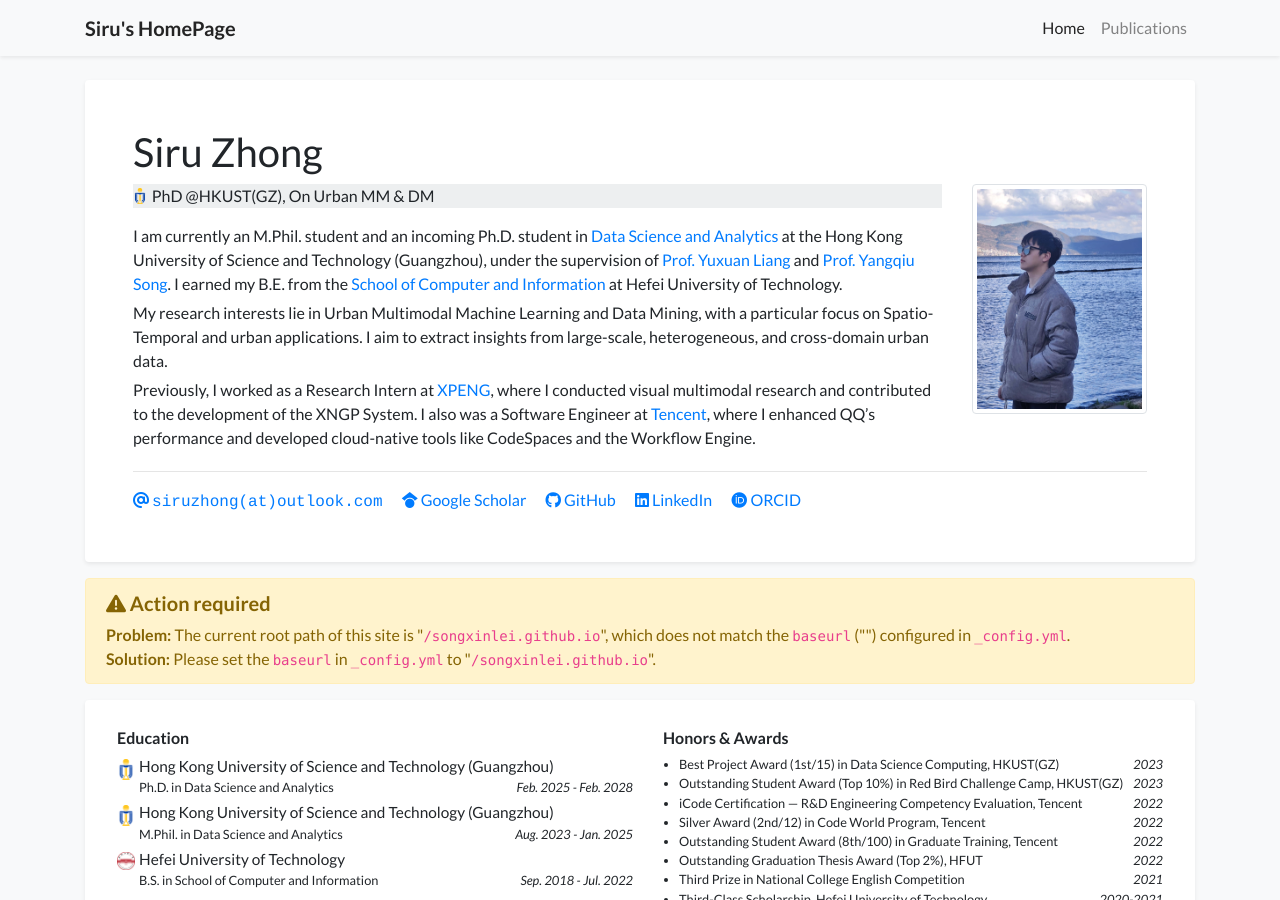
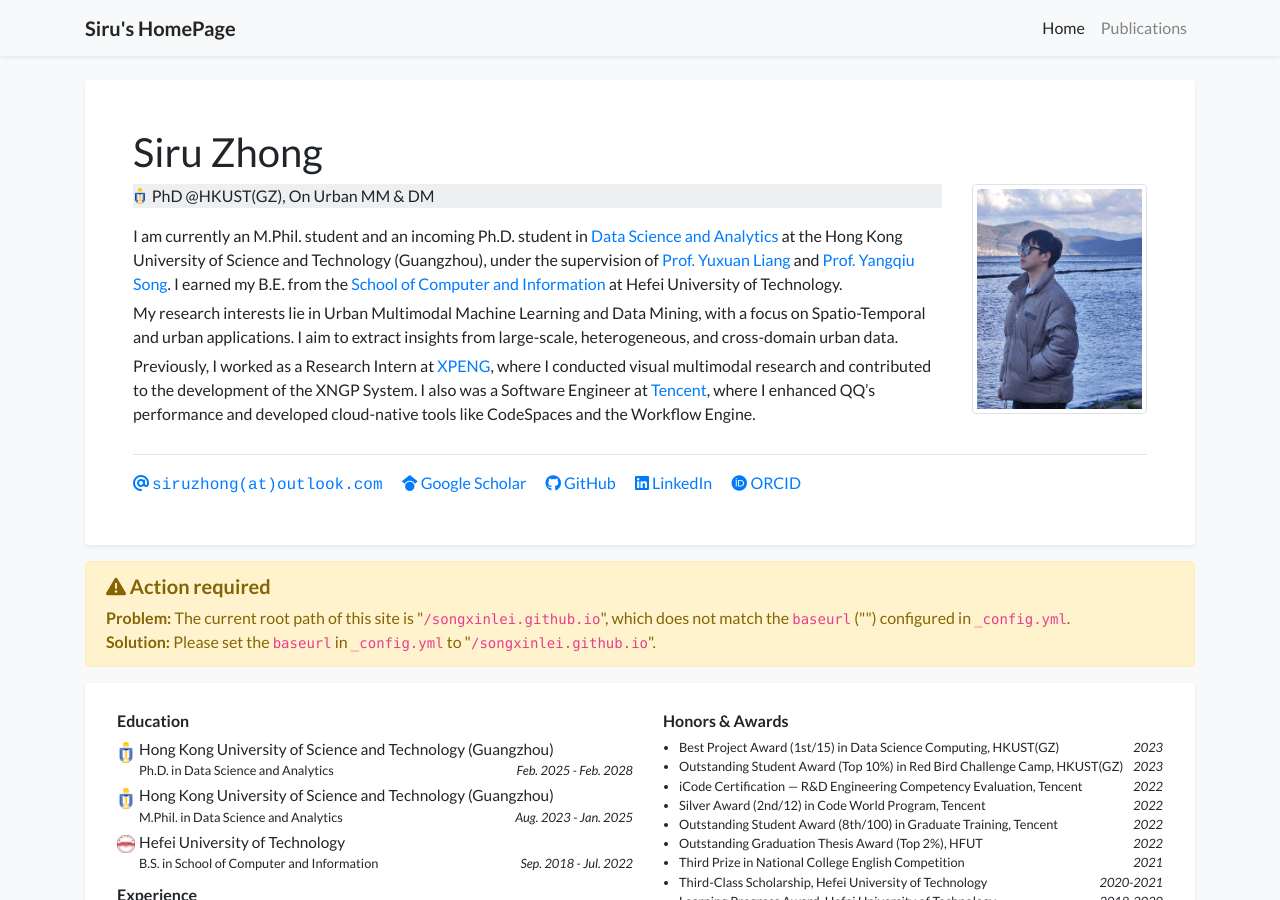
Before and after one commit to thunderlrr/songxinlei.github.io, a Jekyll site: the page built from index.html, in a window 1280 px wide and 900 px high. Built offline with Jekyll 4.4.1, drawn with Linux system fonts in a browser that asks for light colours; a style sheet for code colours, icons or effects is not loaded.

Commit message:
update profile

```diff
--- a/_data/profile.yml
+++ b/_data/profile.yml
@@ -22,7 +22,7 @@
 
 short_bio: >-
   <p style="margin-bottom:5px"> I am currently an M.Phil. student and an incoming Ph.D. student in <a href="http://dsa.hkust-gz.edu.cn/">Data Science and Analytics</a> at the Hong Kong University of Science and Technology (Guangzhou), under the supervision of <a href="https://yuxuanliang.com/">Prof. Yuxuan Liang</a> and <a href="https://www.cse.ust.hk/~yqsong/">Prof. Yangqiu Song</a>. I earned my B.E. from the <a href="https://ci.hfut.edu.cn/">School of Computer and Information</a> at Hefei University of Technology. </p>
-  <p style="margin-bottom:5px"> My research interests lie in Urban Multimodal Machine Learning and Data Mining, with a particular focus on Spatio-Temporal and urban applications. I aim to extract insights from large-scale, heterogeneous, and cross-domain urban data. </p>
+  <p style="margin-bottom:5px"> My research interests lie in Urban Multimodal Machine Learning and Data Mining, with a focus on Spatio-Temporal and urban applications. I aim to extract insights from large-scale, heterogeneous, and cross-domain urban data. </p>
   <p style="margin-bottom:5px"> Previously, I worked as a Research Intern at <a href="https://www.xpeng.com/">XPENG</a>, where I conducted visual multimodal research and contributed to the development of the XNGP System. I also was a Software Engineer at <a href="https://www.tencent.com/">Tencent</a>, where I enhanced QQ’s performance and developed cloud-native tools like CodeSpaces and the Workflow Engine. </p>
 
 portrait_url: /assets/images/photos/portrait.jpg
```
